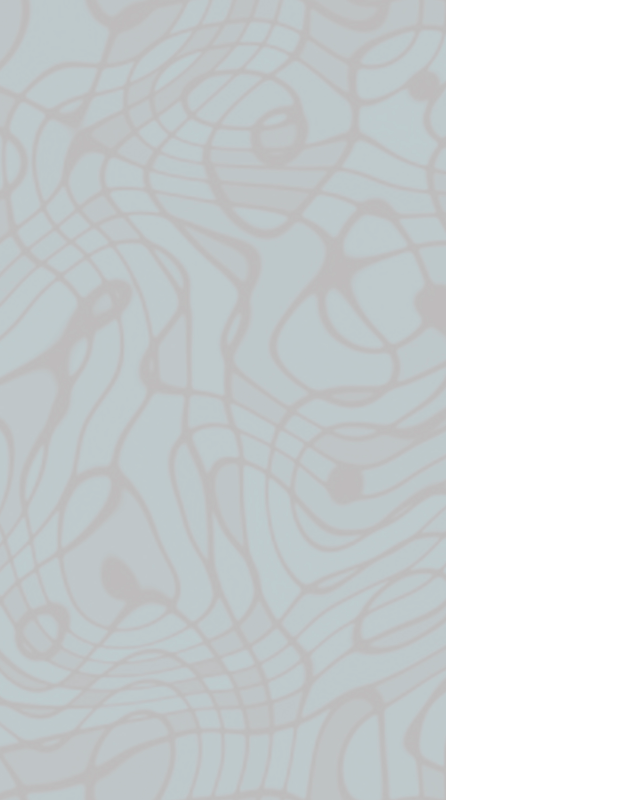
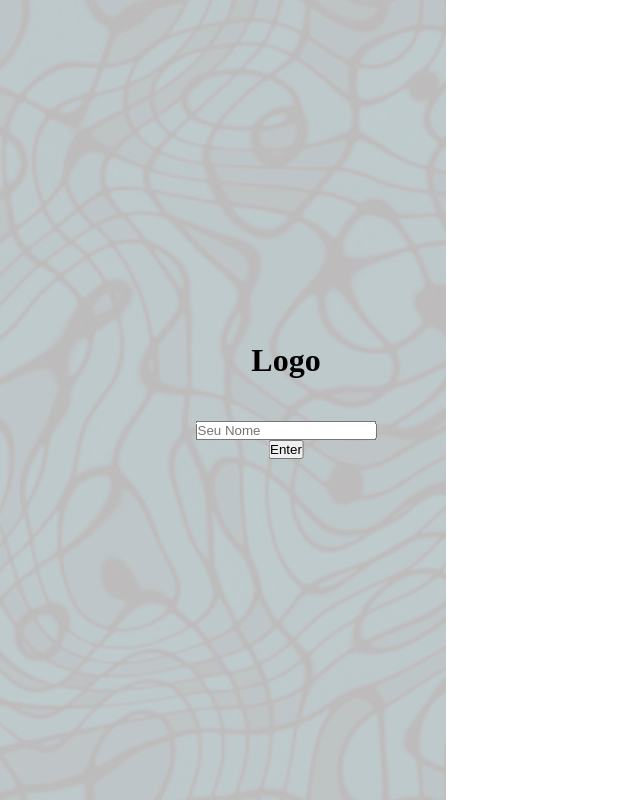
Before and after one commit to LeydenJar/project2, a Flask app: page / in a window 1280 px wide. Shown: the whole page, without its empty margins (354-994 px from the left). Run offline with Flask 2, Linux system fonts and the light colour scheme.

Commit message:
Added a form to the home page

```diff
--- a/templates/home.html
+++ b/templates/home.html
@@ -16,14 +16,43 @@
       }
       #FundoIn{
         position:fixed;
+      }
+      #logo{
+        position: absolute;
+        top:45%;
+        left:50%;
+        transform: translateX(-50%) translateY(-50%);
+        z-index:1;
+      }
+      #input{
+        position:absolute;
+        top:55%;
+        left:50%;
+        transform: translateX(-50%) translateY(-50%);
+        z-index:1;
+      }
 
+      #button{
+        position:relative;
+        left:50%;
+        transform: translateX(-50%);
       }
+
     </style>
   </head>
 
   <body>
+    <div id='logo'>
+      <h1>Logo<h1>
+    </div>
     <div id='FundoIn'>
       <img id='imagem' src="static/fundo_flack.jpg">
     </div>
+    <div id='input'>
+      <form>
+        <input type='text' placeholder='Seu Nome' name='nome'></input><br/>
+        <button id='button' type='submit'>Enter</button>
+      </form>
+    </div>
   </body>
 </html>
```
